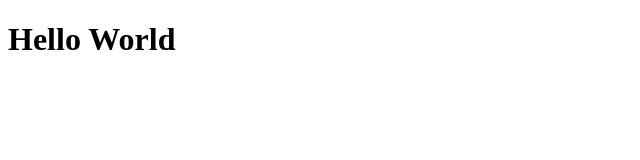
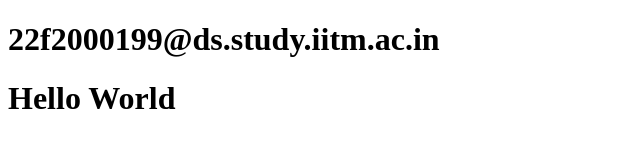
Before and after one commit to mahesh22f2/one-repo, a plain HTML site: page index.html in a window 1280 px wide. Shown: the whole page, without its empty margins (0-640 px from the left). Drawn offline with Linux system fonts and the light colour scheme.

Commit message:
Update index.html

```diff
--- a/index.html
+++ b/index.html
@@ -3,6 +3,7 @@
 <head>
   <meta charset="UTF-8">
   <title>Hello World</title>
+  <h1>22f2000199@ds.study.iitm.ac.in</h1>
 </head>
 <body>
   <h1>Hello World</h1>
```
